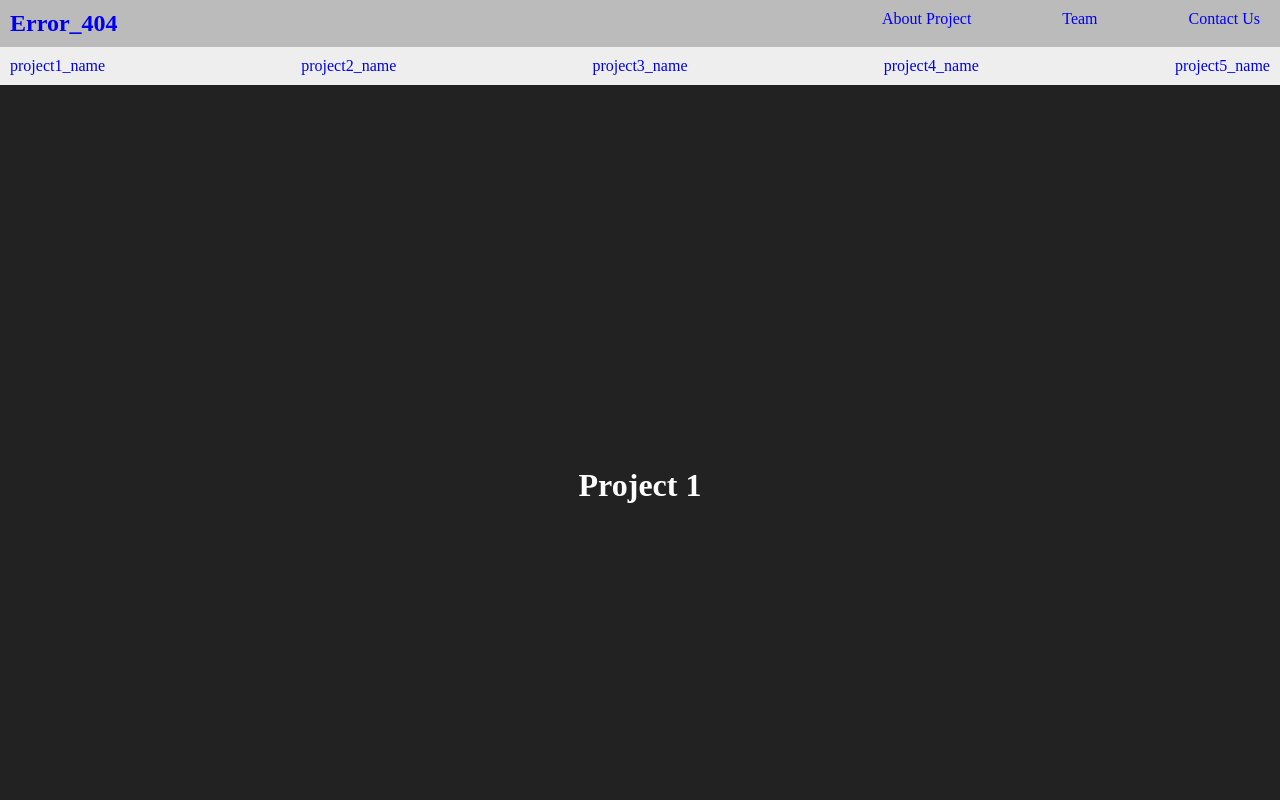
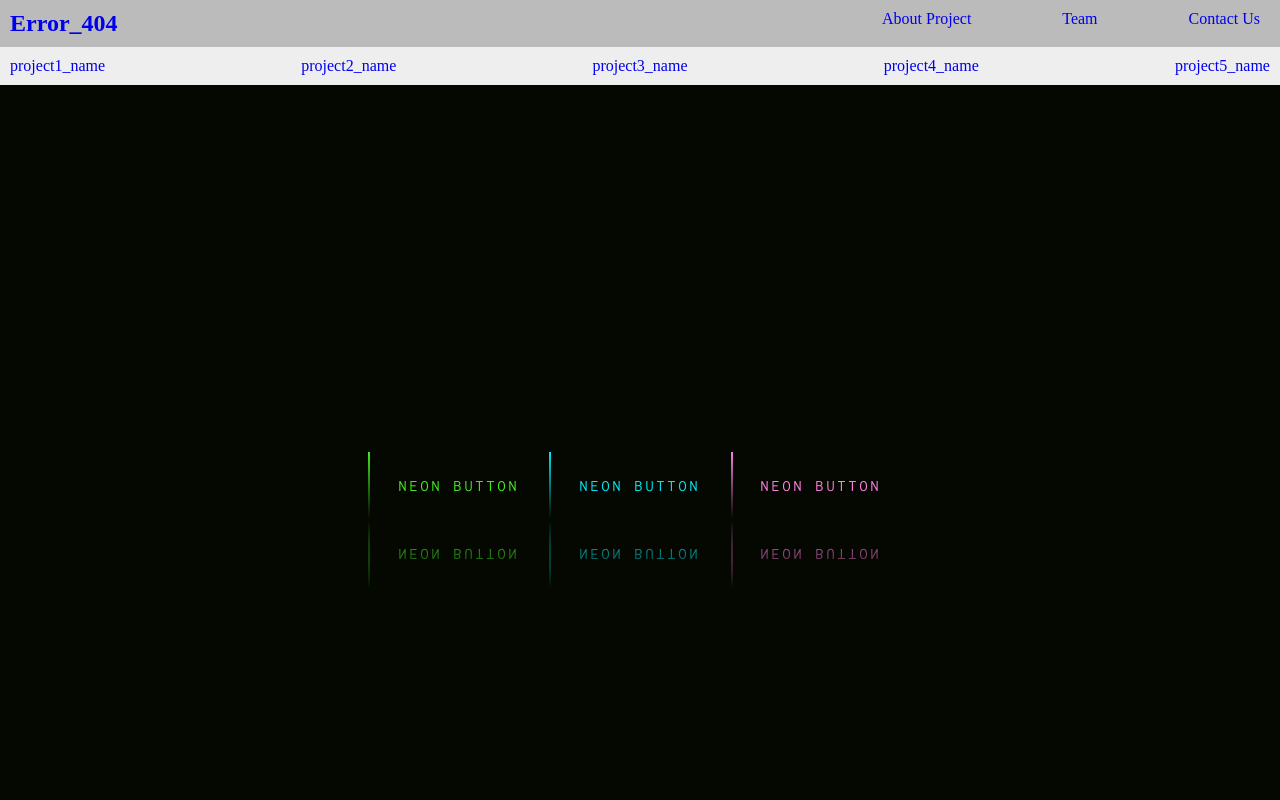
Before and after one commit to almustansir/Error_404_animations, a plain HTML site: page index.html in a window 1280 px wide. Shown: the top 800 px of the page. Drawn offline with Linux system fonts and the light colour scheme.

Commit message:
Project1 beta1 complete. README.md file updated.

```diff
--- a/index.html
+++ b/index.html
@@ -1,5 +1,6 @@
 <!DOCTYPE html>
 <html lang="en">
+
 <head>
     <meta charset="UTF-8">
     <meta name="viewport" content="width=device-width, initial-scale=1.0">
@@ -8,11 +9,12 @@
     <!-- master css -->
     <link rel="stylesheet" href="static/css/master.css">
 
-    <!-- animation specific css -->
-
+    <!-- project specific css -->
+    <link rel="stylesheet" href="static/css/project1.css">
 
     <title>Error_404 Animations</title>
 </head>
+
 <body>
 
     <!-- nav bar -->
@@ -39,30 +41,46 @@
         </ul>
     </nav>
 
-    <!-- project divs -->
-    <div class="project1" id="project1">
-        <!-- anything inside here is project1 -->
-        <h1>Project 1</h1>
+    <!-- project div -->
+    <div class="project_div project1_container" id="project1">
+
+        <!-- neon button 1 -->
+        <a class="project1_neon_button" href="#">
+            <span></span>
+            <span></span>
+            <span></span>
+            <span></span>
+            Neon Button
+        </a>
+        <!-- neon button 2 -->
+        <a class="project1_neon_button" href="#">
+            <span></span>
+            <span></span>
+            <span></span>
+            <span></span>
+            Neon Button
+        </a>
+        <!-- neon button 3 -->
+        <a class="project1_neon_button" href="#">
+            <span></span>
+            <span></span>
+            <span></span>
+            <span></span>
+            Neon Button
+        </a>
+
     </div>
 
-    <div class="project2" id="project2">
+    <!-- project div -->
+    <div class="project_div" id="">
         <!-- anything inside here is project2 -->
         <h1>Project 2</h1>
     </div>
 
-    <div class="project3" id="project3">
+    <!-- project div -->
+    <div class="project_div" id="">
         <!-- anything inside here is project3 -->
         <h1>Project 3</h1>
-    </div>
-
-    <div class="project4" id="project4">
-        <!-- anything inside here is project4 -->
-        <h1>Project 4</h1>
-    </div>
-
-    <div class="project5" id="project5">
-        <!-- anything inside here is project5 -->
-        <h1>Project 5</h1>
     </div>
 
     <!-- footer -->
@@ -71,4 +89,5 @@
     </footer>
 
 </body>
+
 </html>
--- a/static/css/master.css
+++ b/static/css/master.css
@@ -38,7 +38,7 @@ nav ul {
 
 
 /* projects div design prototype */
-h1 {
+/* h1 {
     color: white;
 }
 
@@ -46,44 +46,10 @@ h1:hover {
     color: red;
     cursor: not-allowed;
     animation: extand 1.5s forwards;
-}
+} */
 
-.project1 {
-    background-color: #222;
+.project_div {
     height: 100vh;
-    display: flex;
-    justify-content: center;
-    align-items: center;
-}
-
-.project2 {
-    background-color: #333;
-    height: 100vh;
-    display: flex;
-    justify-content: center;
-    align-items: center;
-}
-
-.project3 {
-    background-color: #444;
-    height: 100vh;
-    display: flex;
-    justify-content: center;
-    align-items: center;
-}
-.project4 {
-    background-color: #555;
-    height: 100vh;
-    display: flex;
-    justify-content: center;
-    align-items: center;
-}
-.project5 {
-    background-color: #666;
-    height: 100vh;
-    display: flex;
-    justify-content: center;
-    align-items: center;
 }
 
 /* footer design */
@@ -95,7 +61,7 @@ footer {
 
 /* keyframes */
 
-@keyframes extand {
+/* @keyframes extand {
     0% {
         transform: scale(1);
         letter-spacing: 0;
@@ -104,4 +70,4 @@ footer {
         transform: scale(1.2);
         letter-spacing: 5px;
     }
-}
+} */
--- /dev/null
+++ b/static/css/project1.css
@@ -0,0 +1,129 @@
+/* Author: Samit_08
+Project_name: 'Neon Buttons'
+Publish_date:  */
+
+/* imports */
+@import url('https://fonts.googleapis.com/css2?family=Inconsolata&display=swap');
+
+/* base css */
+.project1_container {
+    display: flex;
+    justify-content: center;
+    align-items: center;
+    box-sizing: border-box;
+    font-family: 'Inconsolata', monospace;
+    background-color: #050801;
+}
+
+.project1_neon_button {
+    position: relative;
+    display: inline-block;
+    padding: 25px 30px;
+    margin: 40px 0;
+    color: #03e9f4;
+    font-style: 24px;
+    text-decoration: none;
+    text-transform: uppercase;
+    overflow: hidden;
+    transition: 0.5s;
+    letter-spacing: 3px;
+    -webkit-box-reflect: below 2px linear-gradient(transparent, #000005);
+}
+
+.project1_neon_button:nth-child(1) {
+    filter: hue-rotate(290deg);
+}
+
+.project1_neon_button:nth-child(3) {
+    filter: hue-rotate(150deg);
+}
+
+.project1_neon_button:hover {
+    background: #03e9f4;
+    color: #050801;
+    box-shadow: 0 0 5px #03e9f4,
+                0 0 25px #03e9f4,
+                0 0 50px #03e9f4,
+                0 0 100px #03e9f4;
+}
+
+.project1_neon_button span {
+    position: absolute;
+    display: block
+}
+
+.project1_neon_button span:nth-child(1) {
+    top: 0;
+    left: -100%;
+    width: 100%;
+    height: 2px;
+    background: linear-gradient(90deg, transparent, #03e9f4);
+    animation: animation1 1s linear infinite;
+}
+
+.project1_neon_button span:nth-child(2) {
+    top: -100%;
+    right: 0;
+    width: 2px;
+    height: 100%;
+    background: linear-gradient(180deg, transparent, #03e9f4);
+    animation: animation2 1s linear infinite;
+    animation-delay: 0.25s;
+}
+
+.project1_neon_button span:nth-child(3) {
+    bottom: 0;
+    right: -100%;
+    width: 100%;
+    height: 2px;
+    background: linear-gradient(270deg, transparent, #03e9f4);
+    animation: animation3 1s linear infinite;
+    animation-delay: 0.50s;
+}
+
+.project1_neon_button span:nth-child(4) {
+    bottom: -100%;
+    left: 0;
+    width: 2px;
+    height: 100%;
+    background: linear-gradient(360deg, transparent, #03e9f4);
+    animation: animation4 1s linear infinite;
+    animation-delay: 0.75s;
+}
+
+/* animations */
+@keyframes animation1 {
+    0% {
+        left: -100%;
+    }
+    50%, 100% {
+        left: 100%;
+    }
+}
+
+@keyframes animation2 {
+    0% {
+        top: -100%;
+    }
+    50%, 100% {
+        top: 100%;
+    }
+}
+
+@keyframes animation3 {
+    0% {
+        right: -100%;
+    }
+    50%, 100% {
+        right: 100%;
+    }
+}
+
+@keyframes animation4 {
+    0% {
+        bottom: -100%;
+    }
+    50%, 100% {
+        bottom: 100%;
+    }
+}
```
Also changed, not shown: 1 other file.
